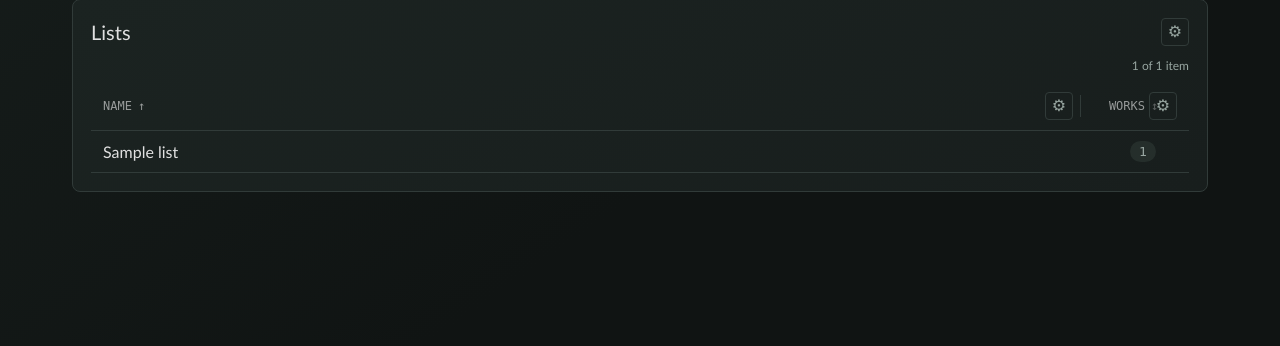
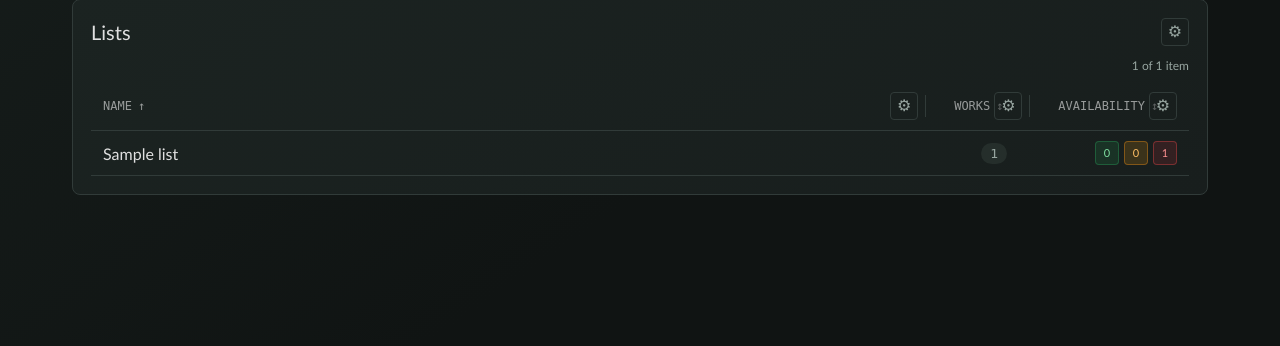
Before and after one commit to DarylStark/relac-app-py-relac, a Python web app: template src/relac_theme_default/templates/lists.html in a window 1280 px wide. Shown: the part 171-517 px from the top of the page. Run offline with Jinja, Linux system fonts and the light colour scheme; the template is opened without the code that fills it: most values are stand-ins (such as "Sample title", 1, 10 or a date in 2020); some web fonts are replaced.

Commit message:
feat: Better search and columns.

```diff
--- a/src/relac_theme_default/static/style.css
+++ b/src/relac_theme_default/static/style.css
@@ -1136,6 +1136,35 @@ table.resources tbody tr.table-empty-state td {
     white-space: nowrap;
 }
 
+.availability-counts
+{
+    display: flex;
+    flex-wrap: wrap;
+    align-items: center;
+    justify-content: flex-end;
+    gap: 5px;
+}
+
+.availability-count
+{
+    display: inline-flex;
+    align-items: center;
+    justify-content: center;
+    min-width: 24px;
+    padding: 4px 6px;
+    border: 1px solid;
+    border-radius: 4px;
+    font-size: 11px;
+    line-height: 1.2;
+    white-space: nowrap;
+}
+
+.availability-count strong
+{
+    font-variant-numeric: tabular-nums;
+    font-weight: 700;
+}
+
 .availability-directly
 {
     border-color: rgb(39 145 83 / 0.45);
--- /dev/null
+++ b/src/relac_theme_default/templates/_availability_counts.html
@@ -0,0 +1,25 @@
+{% macro availability_cell(items) -%}
+{% set counts = namespace(direct=0, indirect=0, unavailable=0) %}
+{% for item in items %}
+    {% if item.work_obj %}
+        {% if item.work_obj.availability.value == "directly" %}
+            {% set counts.direct = counts.direct + 1 %}
+        {% elif item.work_obj.availability.value == "indirectly" %}
+            {% set counts.indirect = counts.indirect + 1 %}
+        {% else %}
+            {% set counts.unavailable = counts.unavailable + 1 %}
+        {% endif %}
+    {% endif %}
+{% endfor %}
+{% set filter_values = [] %}
+{% if counts.direct > 0 %}{% set _ = filter_values.append("Directly available") %}{% endif %}
+{% if counts.indirect > 0 %}{% set _ = filter_values.append("Indirectly available") %}{% endif %}
+{% if counts.unavailable > 0 %}{% set _ = filter_values.append("Not available") %}{% endif %}
+<td class="right fit-content availability-cell" data-filter-values='{{ filter_values | tojson }}'>
+<span class="availability-counts" role="group" aria-label="Work availability totals">
+    <span class="availability-count availability-directly" aria-label="Directly available: {{ counts.direct }}" title="Directly available">{{ counts.direct }}</span>
+    <span class="availability-count availability-indirectly" aria-label="Indirectly available: {{ counts.indirect }}" title="Indirectly available">{{ counts.indirect }}</span>
+    <span class="availability-count availability-not-available" aria-label="Not available: {{ counts.unavailable }}" title="Not available">{{ counts.unavailable }}</span>
+</span>
+</td>
+{%- endmacro %}
--- a/src/relac_theme_default/templates/_list_table.html
+++ b/src/relac_theme_default/templates/_list_table.html
@@ -1,3 +1,5 @@
+{% from "_availability_counts.html" import availability_cell %}
+
 {% macro list_table(lists, title="Lists") %}
 <div class="card table-card">
     <header class="table-card-header">
@@ -10,6 +12,7 @@
             <tr>
                 <th scope="col">Name</th>
                 <th scope="col" class="center fit-content">Works</th>
+                <th scope="col" class="right fit-content">Availability</th>
             </tr>
         </thead>
         <tbody>
@@ -30,5 +33,6 @@
             {{ list.works | length }}
         </pre>
     </td>
+    {{ availability_cell(list.works) }}
 </tr>
 {% endmacro %}
--- a/src/relac_theme_default/templates/_series_table.html
+++ b/src/relac_theme_default/templates/_series_table.html
@@ -1,3 +1,5 @@
+{% from "_availability_counts.html" import availability_cell %}
+
 {% macro series_table(series_list, title="Series") %}
 <div class="card table-card">
     <header class="table-card-header">
@@ -10,6 +12,7 @@
                 <tr>
                     <th scope="col">Name</th>
                     <th scope="col">Works</th>
+                    <th scope="col" class="right fit-content">Availability</th>
                 </tr>
             </thead>
             <tbody>
@@ -19,6 +22,7 @@
                     <td class="center fit-content">
                         <pre>{{ series.works | length }}</pre>
                     </td>
+                    {{ availability_cell(series.works) }}
                 </tr>
                 {% endfor %}
             </tbody>
```
Also changed, not shown: src/relac/cli_static_html.py (+9 -1 lines), src/relac_theme_default/templates/work.html (+14 -0 lines).
